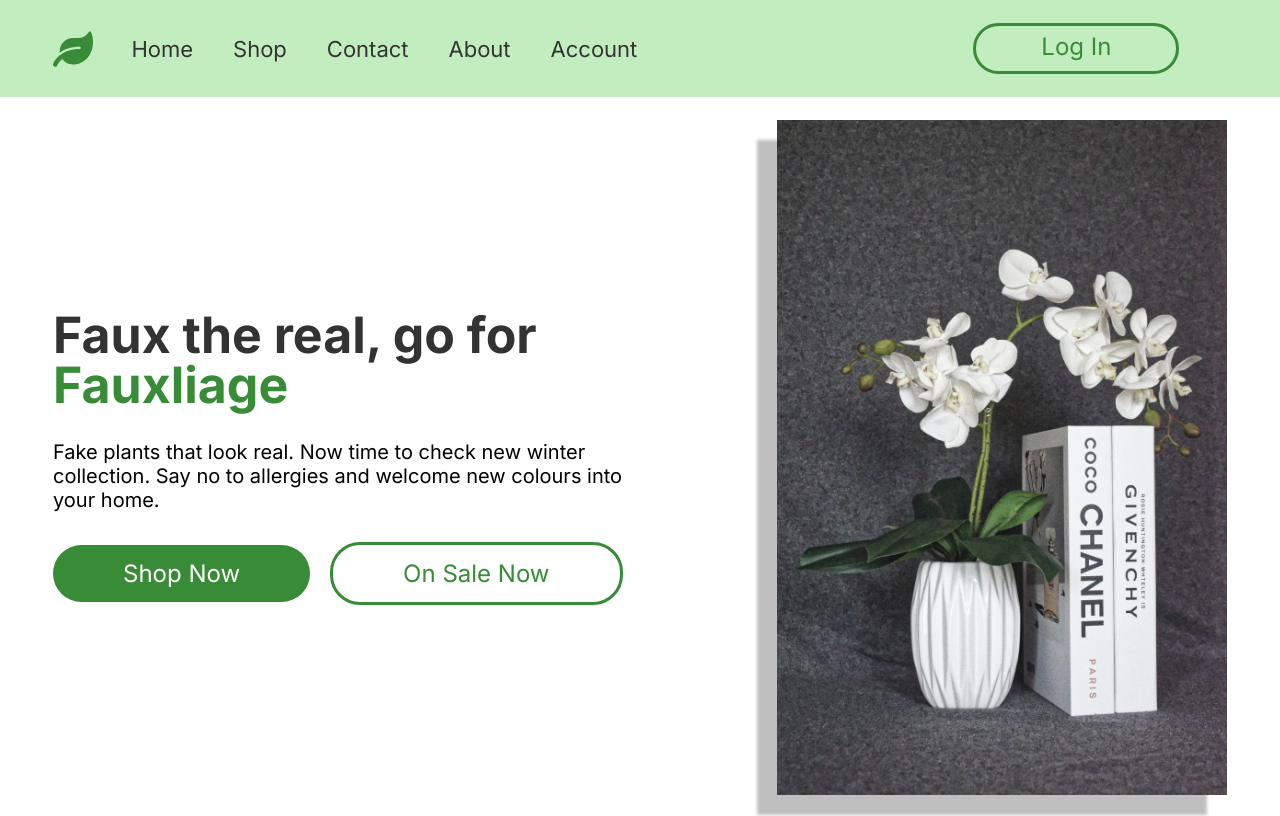
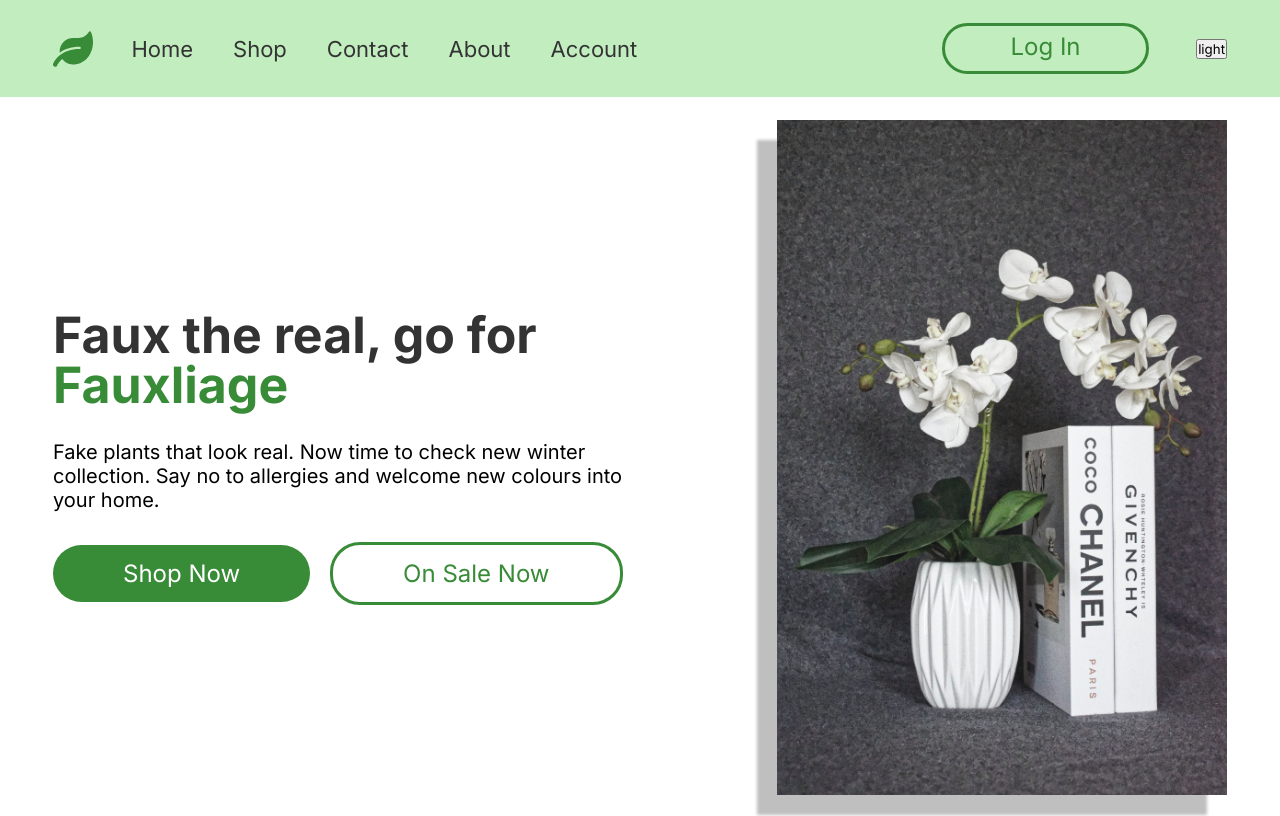
Before and after one commit to INFO-5139/INFO-5139, a React (Create React App) app: page / in a window 1280 px wide. Shown: the top 816 px of the page. Built offline with nearby package versions, Linux system fonts and the light colour scheme; some icons are missing.

Commit message:
add theme toggle button with redux state management to app

```diff
--- a/src/components/header/header.component.jsx
+++ b/src/components/header/header.component.jsx
@@ -1,6 +1,6 @@
 /** @format */
 
-import React from "react";
+import React from 'react';
 import {
   HeaderContainer,
   HeaderLeftPart,
@@ -11,25 +11,26 @@ import {
   StoreIcon,
   UserIcon,
   DisplayName,
-} from "./header.styles";
-import { Icon } from "@iconify/react";
-import Navigation from "../navigation/navigation.component";
-import { useDispatch } from "react-redux";
-import { updateIsActive } from "../../redux/cart/cart.reducer";
-import { auth } from "./../../api/firebaseConfig";
-import { useNavigate } from "react-router-dom";
+} from './header.styles';
+import { Icon } from '@iconify/react';
+import Navigation from '../navigation/navigation.component';
+import { useDispatch } from 'react-redux';
+import { updateIsActive } from '../../redux/cart/cart.reducer';
+import { auth } from './../../api/firebaseConfig';
+import { useNavigate } from 'react-router-dom';
+import ThemeToggle from '../theme-toggle/theme-toggle';
 
 const Header = () => {
   const dispatch = useDispatch();
   const navigate = useNavigate();
 
   const logout = async () => {
-    console.log("Here is the user before auth.signout: ", auth.currentUser);
+    console.log('Here is the user before auth.signout: ', auth.currentUser);
 
     // sign user out
     try {
       await auth.signOut();
-      navigate("/login");
+      navigate('/login');
     } catch (err) {
       console.log(err.message);
     }
@@ -39,10 +40,10 @@ const Header = () => {
     <HeaderContainer>
       <HeaderLeftPart>
         <StoreIcon />
-        <Navigation color="#333" />
+        <Navigation color='#333' />
       </HeaderLeftPart>
       <HeaderRightPart>
-        {auth.currentUser === null && <LoginLink to="login">Log In</LoginLink>}
+        {auth.currentUser === null && <LoginLink to='login'>Log In</LoginLink>}
 
         {auth.currentUser !== null && (
           <>
@@ -59,8 +60,13 @@ const Header = () => {
             dispatch(updateIsActive(true));
           }}
         >
-          <Icon icon="ic:round-shopping-cart" width={30} height={30} />
+          <Icon
+            icon='ic:round-shopping-cart'
+            width={30}
+            height={30}
+          />
         </CartButton>
+        <ThemeToggle />
       </HeaderRightPart>
     </HeaderContainer>
   );
--- /dev/null
+++ b/src/components/theme-toggle/theme-toggle.jsx
@@ -0,0 +1,15 @@
+import { useSelector, useDispatch } from 'react-redux';
+import { ThemeButton } from './theme-toggle.styles';
+import { switchTheme } from '../../redux/theme/themeSlice';
+
+const ThemeToggle = () => {
+  const theme = useSelector((state) => state.theme.currentTheme);
+  const dispatch = useDispatch();
+
+  const onThemeChangeHandler = () => {
+    dispatch(switchTheme(theme === 'light' ? 'dark' : 'light'));
+  };
+  return <ThemeButton onClick={onThemeChangeHandler}>{theme}</ThemeButton>;
+};
+
+export default ThemeToggle;
--- /dev/null
+++ b/src/components/theme-toggle/theme-toggle.styles.jsx
@@ -0,0 +1,3 @@
+import styled from 'styled-components';
+
+export const ThemeButton = styled.button``;
--- a/src/redux/store.js
+++ b/src/redux/store.js
@@ -1,8 +1,10 @@
-import { configureStore } from "@reduxjs/toolkit";
-import cartSlice from "./cart/cart.reducer";
+import { configureStore } from '@reduxjs/toolkit';
+import cartSlice from './cart/cart.reducer';
+import themeSlice from './theme/themeSlice';
 
 export const store = configureStore({
   reducer: {
     cart: cartSlice,
+    theme: themeSlice,
   },
 });
--- /dev/null
+++ b/src/redux/theme/themeSlice.js
@@ -0,0 +1,20 @@
+/** @format */
+
+import { createSlice } from '@reduxjs/toolkit';
+
+const initialState = {
+  currentTheme: 'light',
+};
+
+export const themeSlice = createSlice({
+  name: 'theme',
+  initialState,
+  reducers: {
+    switchTheme: (state, action) => {
+      state.currentTheme = action.payload;
+    },
+  },
+});
+
+export const { switchTheme } = themeSlice.actions;
+export default themeSlice.reducer;
```
Also changed, not shown: src/components/product-item/product-item.component.jsx (+3 -11 lines).
